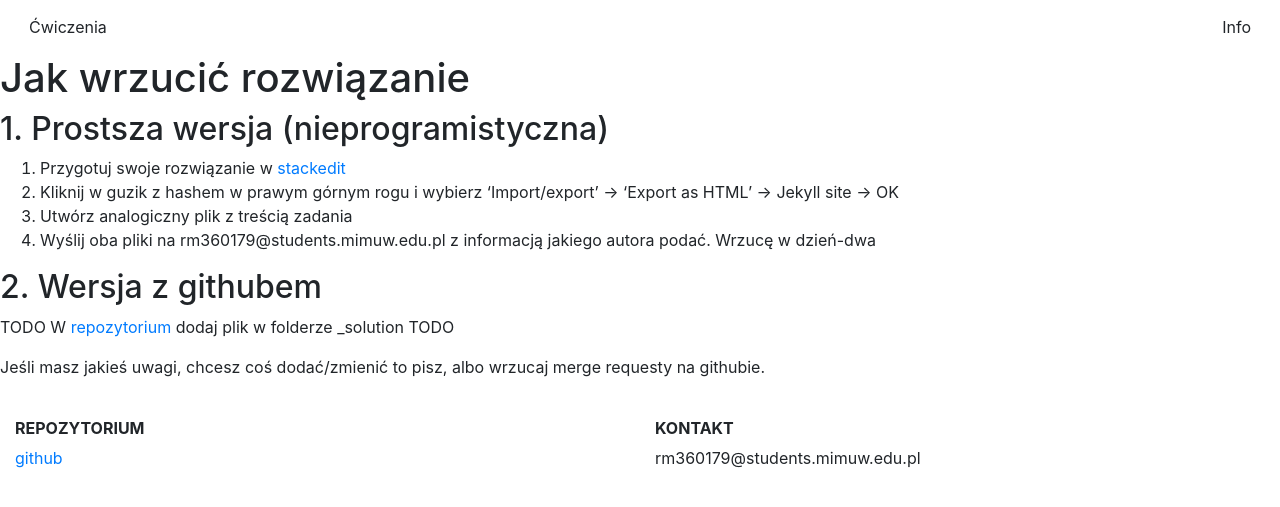
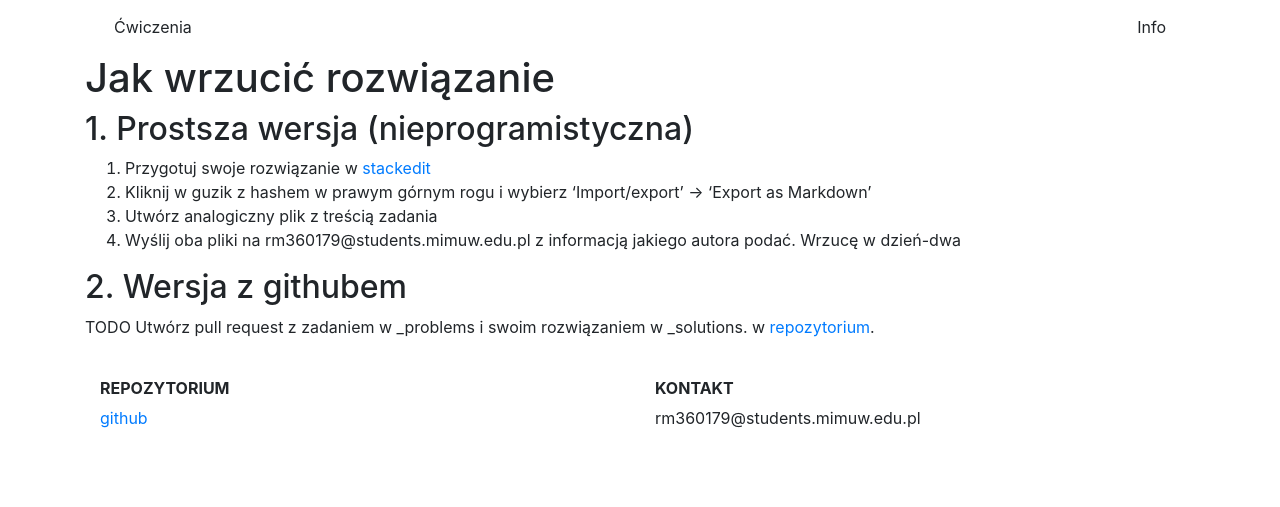
Before and after one commit to wzmd2020/wzmd2020.github.io, a Jekyll site: the page built from about.md, in a window 1280 px wide. Shown: the top 507 px of the page. Built offline with Jekyll 4.4.1, drawn with Linux system fonts in a browser that asks for light colours; nearby versions of some CDN libraries.

Commit message:
improve about

```diff
--- a/_layouts/default.html
+++ b/_layouts/default.html
@@ -7,7 +7,7 @@
         {% include katex.html %}
         <title>{{ page.title }}</title>
     </head>
-    <body>
+    <body class="container">
         {% include navigation.html %}
         {{ content }}
         {% include js.html %}
--- a/about.md
+++ b/about.md
@@ -6,17 +6,14 @@
 
 ## 1. Prostsza wersja (nieprogramistyczna)
 1. Przygotuj swoje rozwiązanie w [stackedit](https://stackedit.io/)
-2. Kliknij w guzik z hashem w prawym górnym rogu i wybierz 'Import/export' -> 'Export as HTML' -> Jekyll site -> OK
+2. Kliknij w guzik z hashem w prawym górnym rogu i wybierz 'Import/export' -> 'Export as Markdown'
 3. Utwórz analogiczny plik z treścią zadania
 4. Wyślij oba pliki na rm360179@students.mimuw.edu.pl z informacją jakiego autora podać.  Wrzucę w dzień-dwa
 
 ## 2. Wersja z githubem
 TODO
-W [repozytorium]([https://github.com/wzmd2020/wzmd2020.github.io](https://github.com/wzmd2020/wzmd2020.github.io)) dodaj plik w folderze _solution TODO
-
-
-Jeśli masz jakieś uwagi, chcesz coś dodać/zmienić to pisz,
-albo wrzucaj merge requesty na githubie.
+Utwórz pull request z zadaniem w _problems i swoim rozwiązaniem w _solutions.
+w [repozytorium]([https://github.com/wzmd2020/wzmd2020.github.io](https://github.com/wzmd2020/wzmd2020.github.io)).
 
 
 {% include footer.html %}
```
